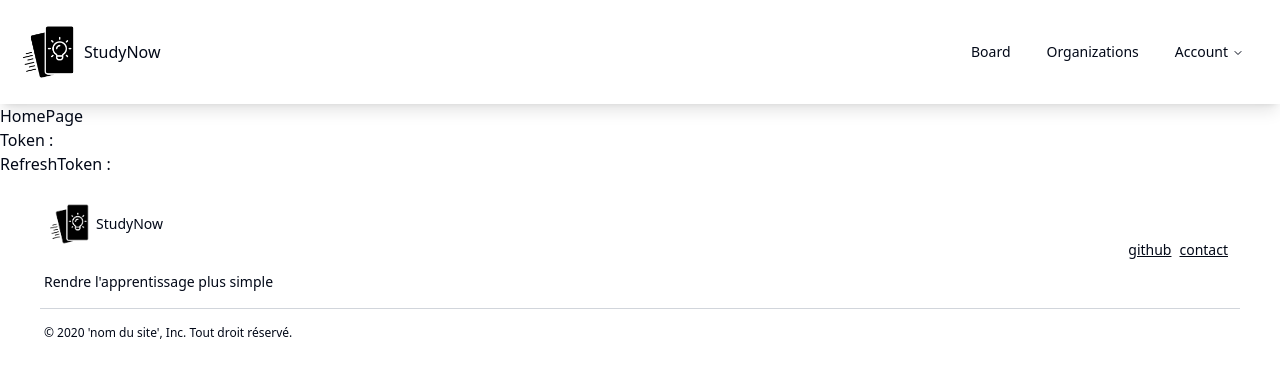
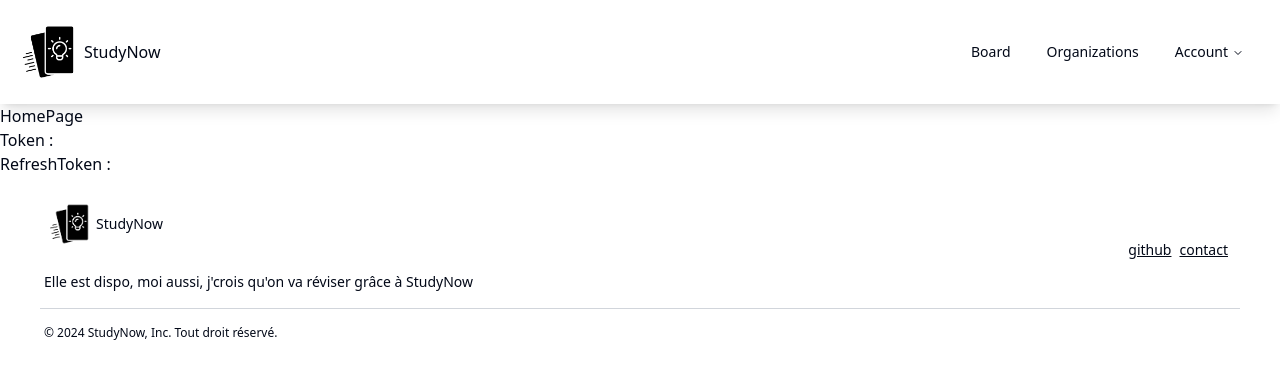
Before and after one commit to LoubatTh/webapp-study-now, a React (Vite) app in the folder frontend/: page / in a window 1280 px wide. Shown: the top 376 px of the page. Built offline with nearby package versions, Linux system fonts and the light colour scheme.

Commit message:
fix: change the footer

```diff
--- a/frontend/src/components/footer.tsx
+++ b/frontend/src/components/footer.tsx
@@ -24,7 +24,11 @@ const Footer = () => {
               </div>
             </div>
             <div className="px-1 py-4">
-              <p>Rendre l'apprentissage plus simple</p>
+              {/* <p>Rendre l'apprentissage plus simple</p> */}
+              <p>
+                Elle est dispo, moi aussi, j'crois qu'on va réviser grâce à
+                StudyNow
+              </p>
             </div>
           </div>
           <div className="flex">
@@ -42,20 +46,32 @@ const Footer = () => {
         </div>
         <hr className="border-t border-gray-300"></hr>
         <div className="px-1 py-4">
-          <p className="text-xs">
-            © 2020 'nom du site', Inc. Tout droit réservé.
-          </p>
+          <p className="text-xs">© 2024 StudyNow, Inc. Tout droit réservé.</p>
         </div>
       </div>
       <div className="sm:hidden h-200 py-4 px-10 text-sm shadow-md">
         <div className="flex content-center justify-between">
           <div className="">
-            <div className="p-2">
-              <img></img>
-              <p>Logo du site</p>
+            <div className="flex items-center">
+              <div>
+                <ImageLink
+                  href="/"
+                  src={logo}
+                  alt="logo du site"
+                  width="w-12"
+                  height="h-12"
+                />
+              </div>
+              <div>
+                <h3>StudyNow</h3>
+              </div>
             </div>
             <div className="p-2">
-              <p>Rendre l'apprentissage plus simple</p>
+              {/* <p>Rendre l'apprentissage plus simple</p> */}
+              <p>
+                Elle est dispo, moi aussi, j'crois qu'on va réviser grâce à
+                StudyNow
+              </p>
             </div>
             <div className="px-1 pt-1 pb-4">
               <ul>
@@ -71,9 +87,7 @@ const Footer = () => {
         </div>
         <hr className="border-t border-gray-300"></hr>
         <div className="px-1 py-4">
-          <p className="text-xs">
-            © 2020 'nom du site', Inc. Tout droit réservé.
-          </p>
+          <p className="text-xs">© 2024 StudyNow, Inc. Tout droit réservé.</p>
         </div>
       </div>
     </div>
```
